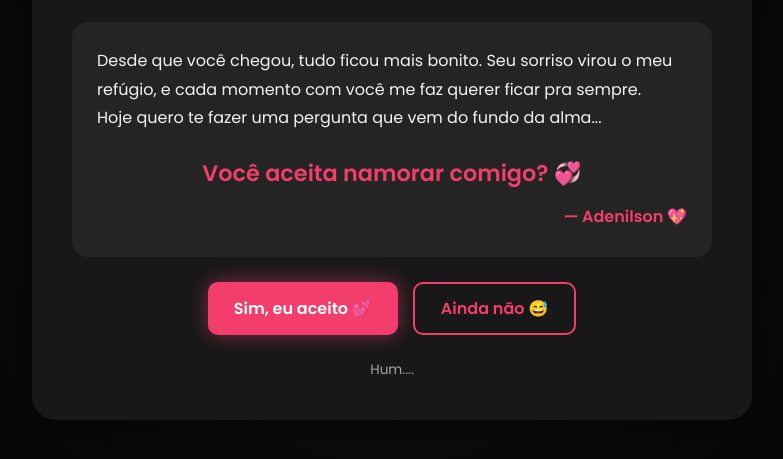
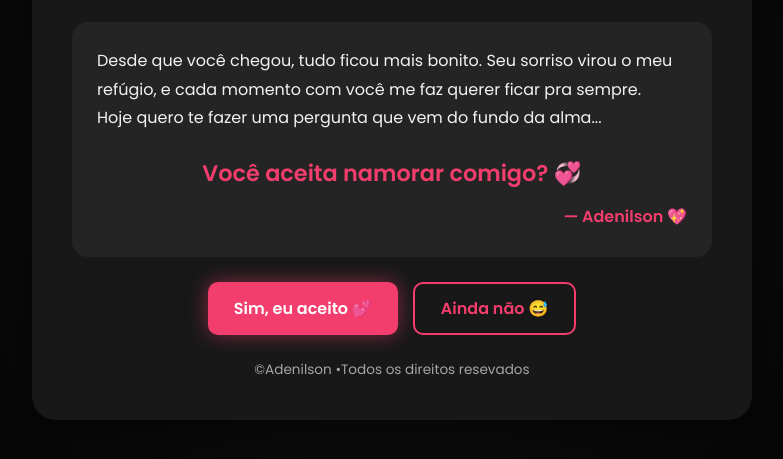
Before and after one commit to Adennilson/Momento-unico, a plain HTML site: page index.html in a window 1280 px wide. Shown: the part 251-710 px from the top of the page, without its empty margins (248-1031 px from the left). Drawn offline with Linux system fonts and the light colour scheme.

Commit message:
Update index.html

```diff
--- a/index.html
+++ b/index.html
@@ -41,7 +41,7 @@
         <button class="reset" id="resetBtn">Reiniciar</button>
       </div>
 
-      <footer>Hum....</footer>
+      <footer>©Adenilson •Todos os direitos resevados </footer>
     </div>
   </div>
 
```
